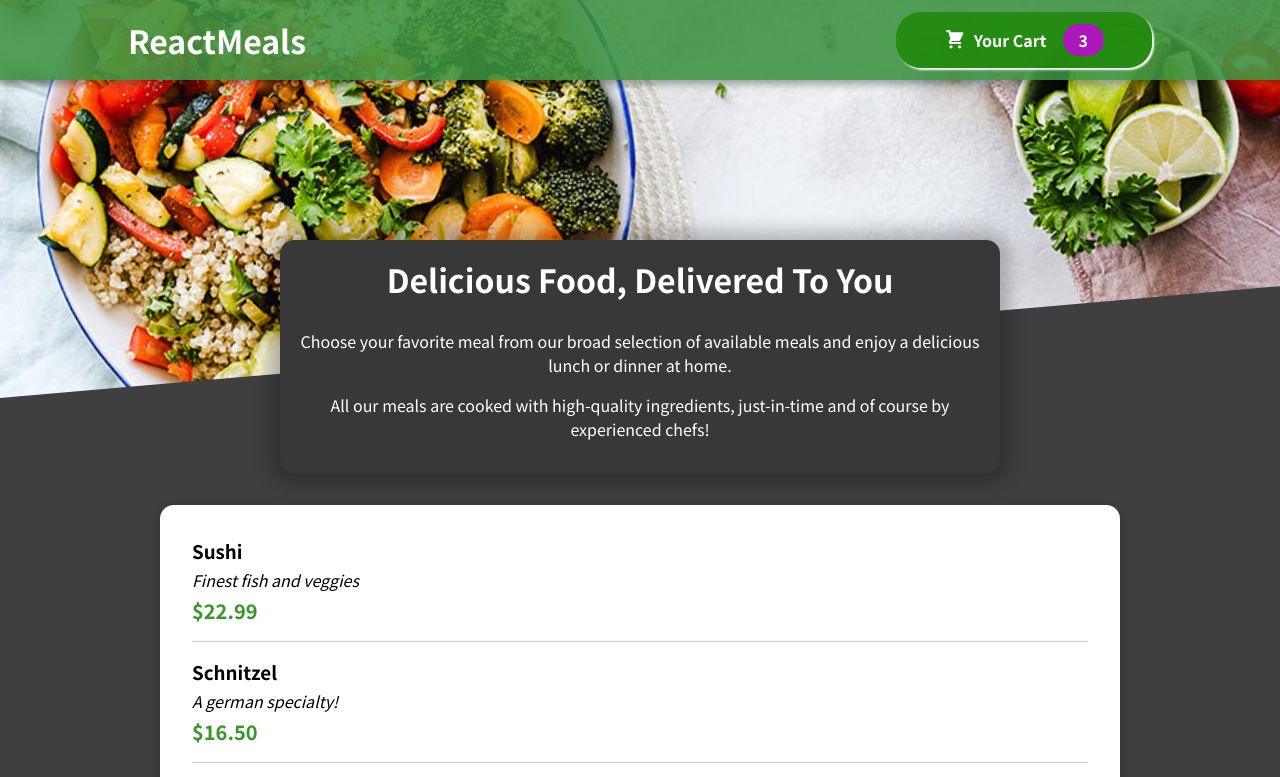
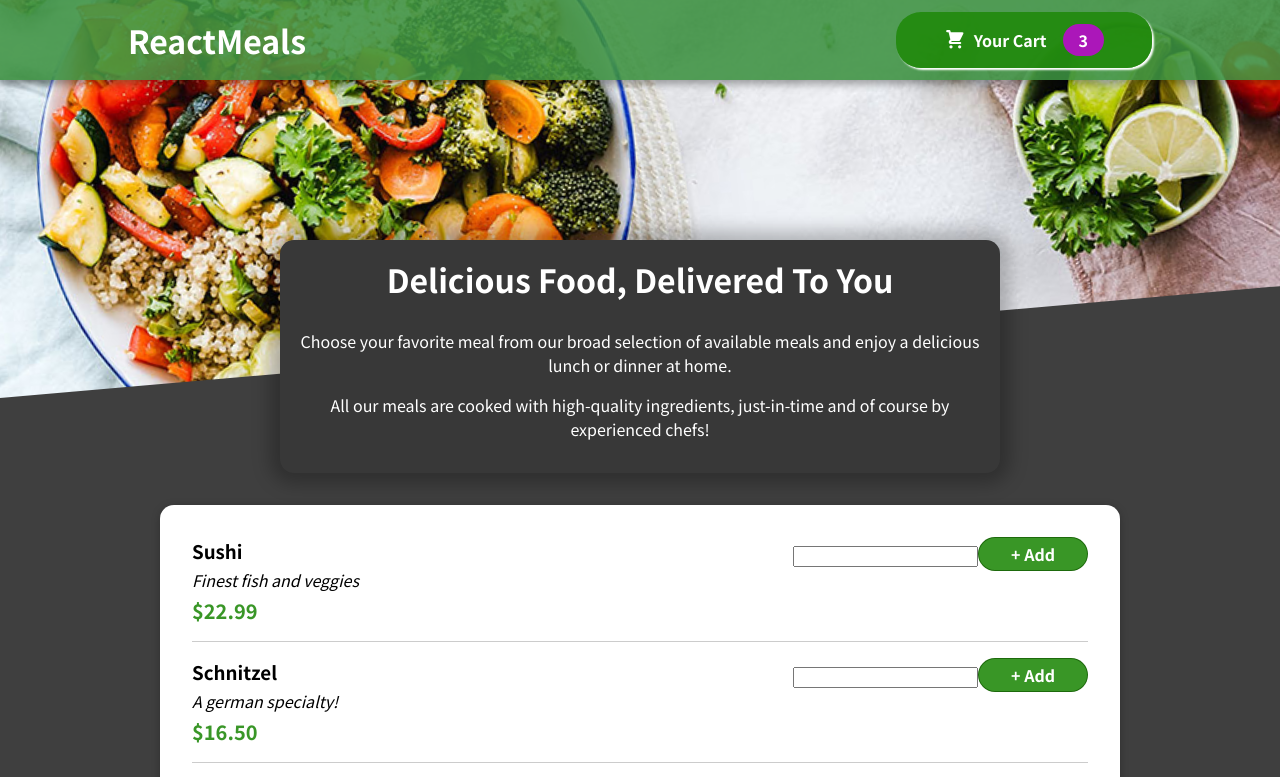
Before and after one commit to PatrikPridal/food-order-app-demo, a React (Create React App) app: page / in a window 1280 px wide. Shown: the top 777 px of the page. Built offline with nearby package versions, Linux system fonts and the light colour scheme.

Commit message:
added form for adding items into cart

```diff
--- a/src/components/Meals/MealItem/MealItem.js
+++ b/src/components/Meals/MealItem/MealItem.js
@@ -1,4 +1,6 @@
+import MealItemForm from './MealItemForm';
 import classes from "./MealItem.module.css";
+
 
 const MealItem = (props) => {
   const price = `$${props.price.toFixed(2)}`;
@@ -10,7 +12,9 @@
         <div className={classes.description}>{props.description}</div>
         <div className={classes.price}>{price}</div>
       </div>
-      <div></div>
+      <div>
+        <MealItemForm />
+      </div>
     </li>
   );
 };
--- a/src/components/Meals/MealItem/MealItemForm.js
+++ b/src/components/Meals/MealItem/MealItemForm.js
@@ -0,0 +1,10 @@
+import classes from './MealItemForm.module.css';
+
+const MealItemForm = props => {
+    return <form className={classes.form}>
+        <input />
+        <button>+ Add</button>
+    </form>
+};
+
+export default MealItemForm;
--- /dev/null
+++ b/src/components/Meals/MealItem/MealItemForm.module.css
@@ -0,0 +1,20 @@
+.form {
+    text-align: right;
+  }
+
+  .form button {
+    font: inherit;
+    cursor: pointer;
+    background-color: #1f880ae1;
+    border: 1px solid #196409e1;
+    color: white;
+    padding: 0.25rem 2rem;
+    border-radius: 20px;
+    font-weight: bold;
+  }
+
+  .form button:hover,
+  .form button:active {
+    background-color: #073502;
+    border-color: #062c02;
+  }
```
